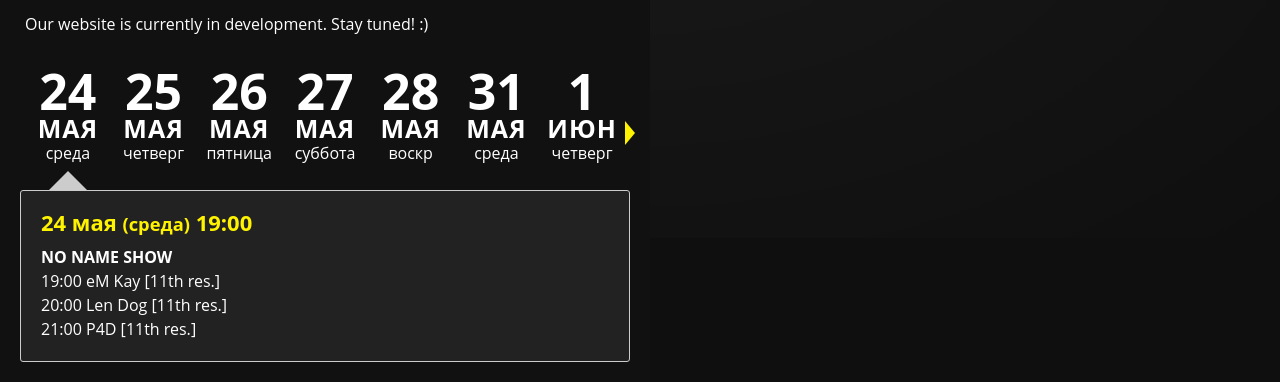
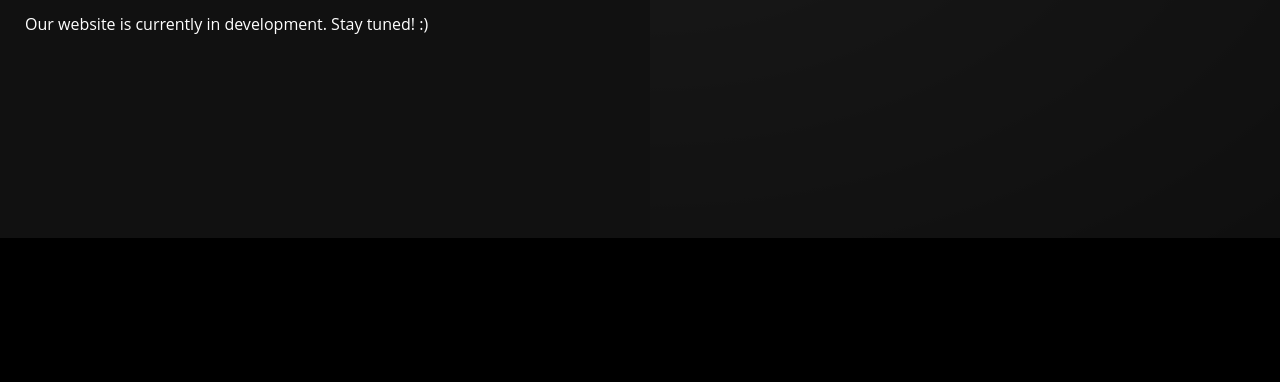
Before and after one commit to corsairdnb/eleven, a website: page docs/index.html in a window 1280 px wide. Shown: the part 562-944 px from the top of the page. After the commit the page ends 800 px from the top, so only its background shows below. Drawn offline with nearby package versions, Linux system fonts and the light colour scheme; files that its build step writes are made by us from their sources; no server answers.

Commit message:
hide events

```diff
--- a/docs/index.html
+++ b/docs/index.html
@@ -99,7 +99,7 @@
                 </div>
                 <div class="content-events">
                     <div style=" margin: 15px 0 0 25px;">Our website is currently in development. Stay tuned! :)</div>
-
+<!--
                     <div class="event-history">
 
                         <div class="event-history__container swiper-container">
@@ -252,20 +252,20 @@
 
                             </div>
                         </div>
+-->
+                        <!--<div class="event-history__info">-->
+                            <!--<div class="event-history__title">-->
+                                <!--8 декабря <small>(четверг)</small> 20:00-->
+                            <!--</div>-->
+                            <!--<div class="event-history__text">-->
+                                <!--Lorem ipsum dolor sit amet, consectetur adipisicing elit. Accusantium dolorum, error fugit hic illum libero magni modi odit possimus quam quas qui quod ratione recusandae saepe similique soluta tempore voluptatem!-->
+                            <!--</div>-->
+                        <!--</div>-->
 
-                        <div class="event-history__info">
-                            <div class="event-history__title">
-                                <!--8 декабря <small>(четверг)</small> 20:00-->
-                            </div>
-                            <div class="event-history__text">
-                                <!--Lorem ipsum dolor sit amet, consectetur adipisicing elit. Accusantium dolorum, error fugit hic illum libero magni modi odit possimus quam quas qui quod ratione recusandae saepe similique soluta tempore voluptatem!-->
-                            </div>
-                        </div>
+                        <!--<div class="event-history__prev"><i></i></div>-->
+                        <!--<div class="event-history__next"><i></i></div>-->
 
-                        <div class="event-history__prev"><i></i></div>
-                        <div class="event-history__next"><i></i></div>
-
-                    </div>
+                    <!--</div>-->
                 </div>
             </div>
             <div class="layout-chat">
```
